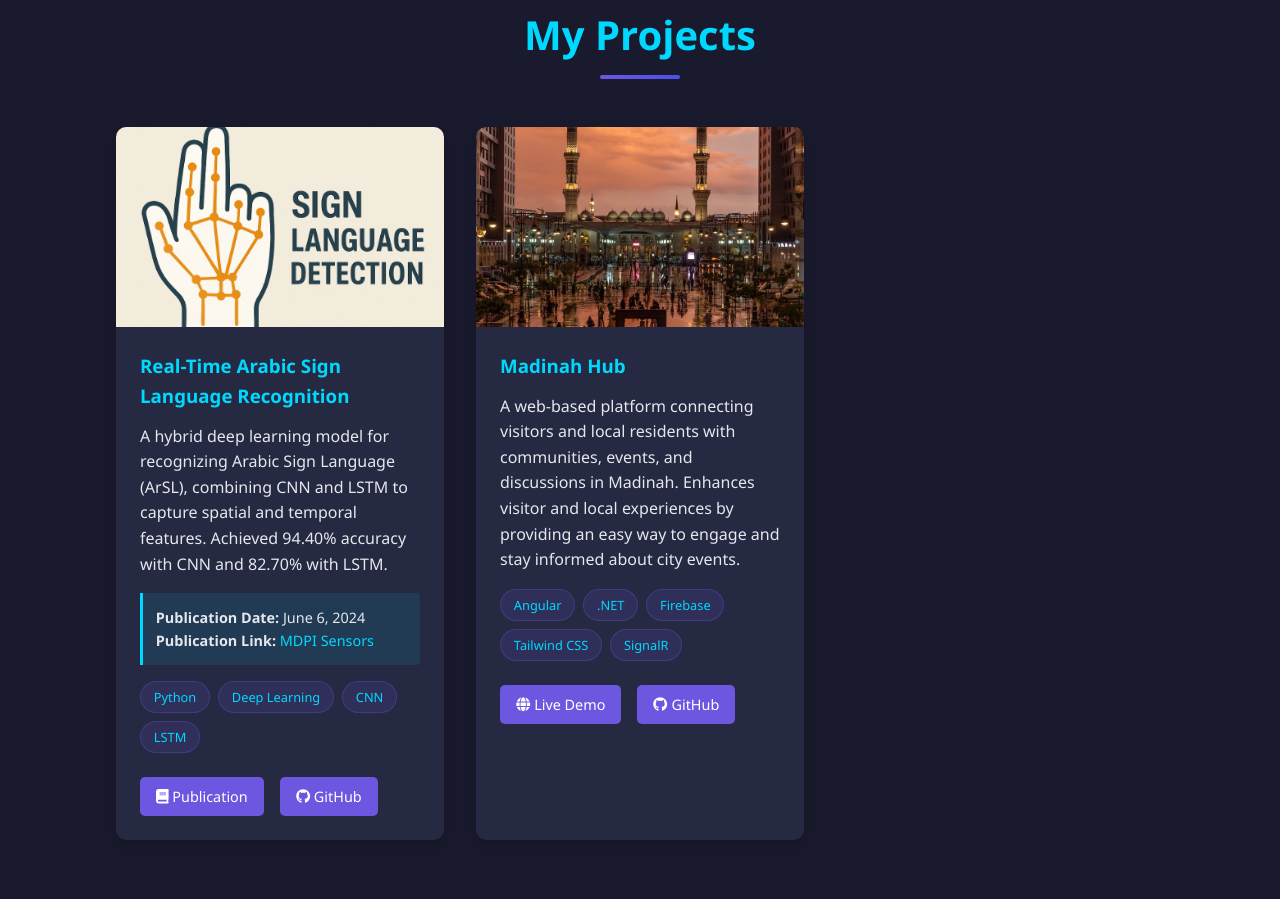
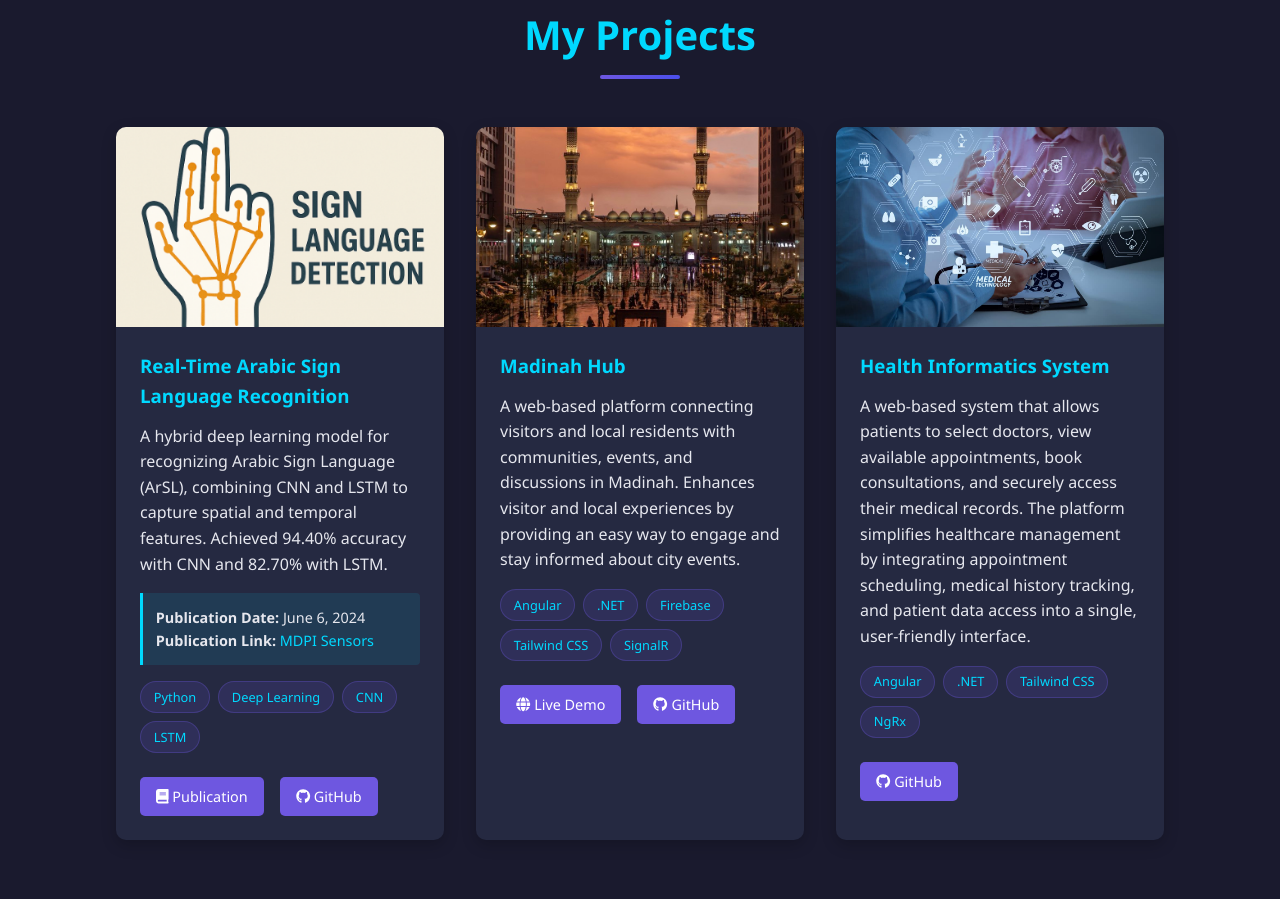
Before and after one commit to Ahmed-Fa1sal/Portfolio, a plain HTML site: page index.html in a window 1280 px wide. Shown: the part 1820-2719 px from the top of the page. Drawn offline with nearby package versions, Linux system fonts and the light colour scheme.

Commit message:
Adding project 3

```diff
--- a/index.html
+++ b/index.html
@@ -121,9 +121,30 @@
                             <span class="project-tag">Tailwind CSS</span>
                             <span class="project-tag">SignalR</span>
                         </div>
+
                         <div class="project-links">
                             <a href="https://medinahub-v1.web.app/" class="project-link" target="_blank"><i class="fas fa-globe"></i> Live Demo</a>
                             <a href="https://github.com/RazanXCode/MadinahHub" class="project-link" target="_blank"><i class="fab fa-github"></i> GitHub</a>
+                        </div>
+                    </div>
+                </div>
+                <!-- Project 3 -->
+                <div class="project-card">
+                    <div class="project-image">
+                        <img src="project33.jpg" alt="Health Informatics System">
+                    </div>
+                    <div class="project-content">
+                        <h3>Health Informatics System</h3>
+                        <p>A web-based system that allows patients to select doctors, view available appointments, book consultations, and securely access their medical records. The platform simplifies healthcare management by integrating appointment scheduling, medical history tracking, and patient data access into a single, user-friendly interface.</p>
+                        <div class="project-tags">
+                            <span class="project-tag">Angular</span>
+                            <span class="project-tag">.NET</span>
+                            <span class="project-tag">Tailwind CSS</span>
+                            <span class="project-tag">NgRx</span>
+                        </div>
+
+                        <div class="project-links">
+                            <a href="https://github.com/Ahmed-Fa1sal/Health-Informatics-System" class="project-link" target="_blank"><i class="fab fa-github"></i> GitHub</a>
                         </div>
                     </div>
                 </div>
```
Also changed, not shown: project33.jpg (added).
